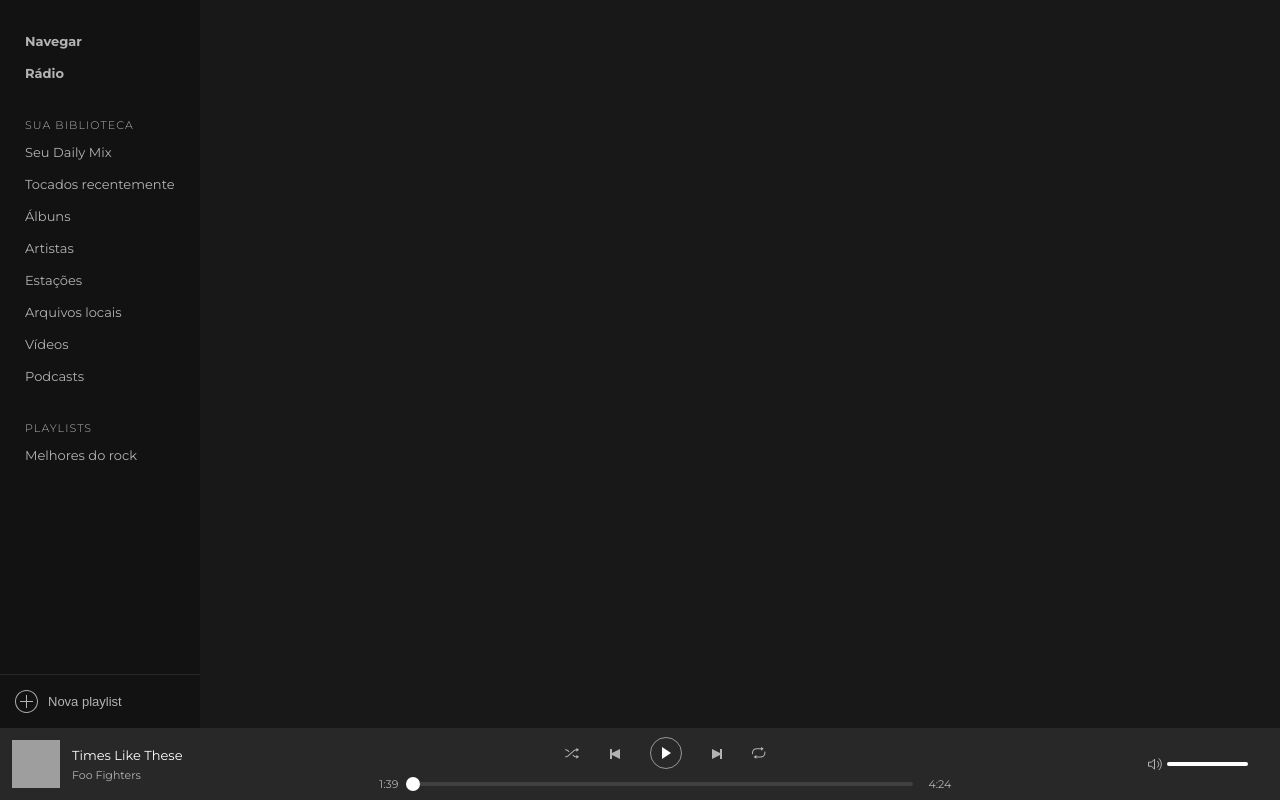
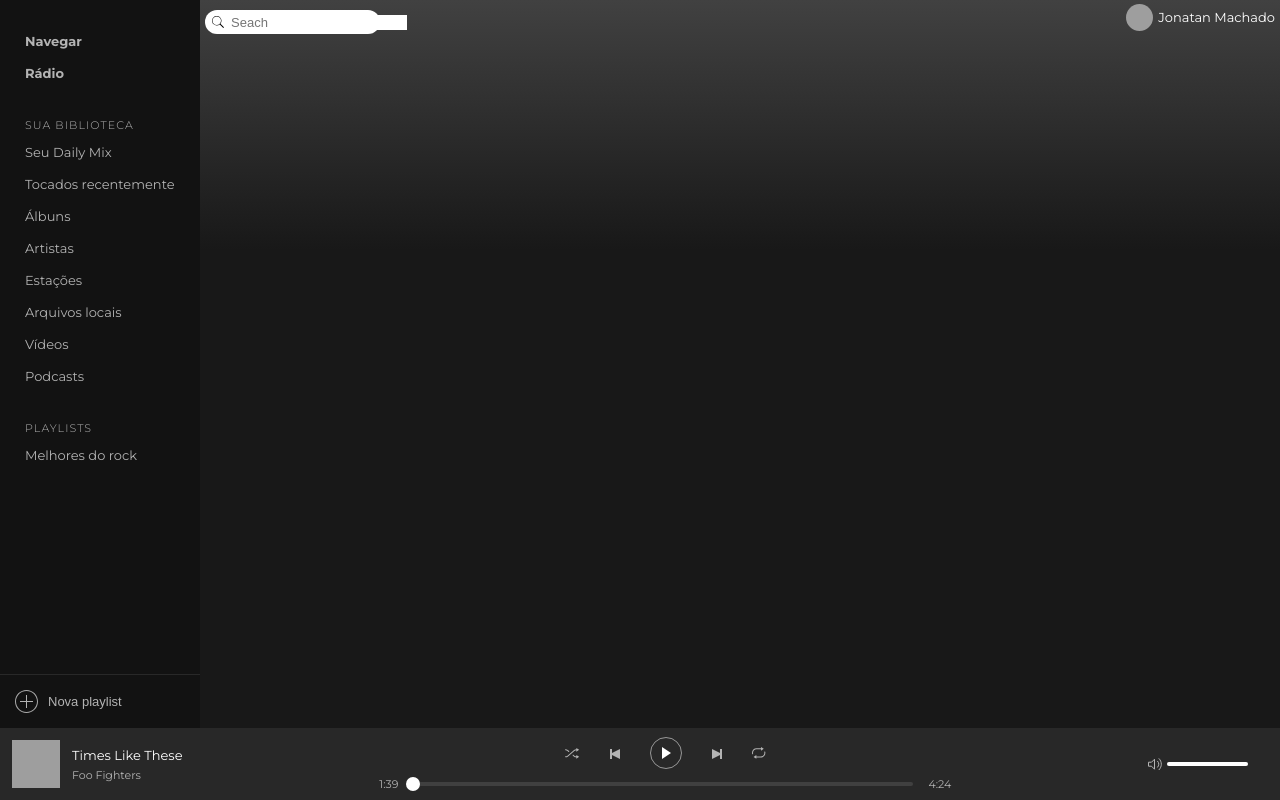
Before and after one commit to joninter/spotify-clone, a React (Create React App) app: page / in a window 1280 px wide. Built offline with nearby package versions, Linux system fonts and the light colour scheme; grey boxes are pictures that could not be loaded.

Commit message:
Estilização do Header.

```diff
--- a/src/App.js
+++ b/src/App.js
@@ -4,13 +4,17 @@ import GlobalStyle from './styles/global';
 
 import Sidebar from './Components/Sidebar/index';
 import Player from './Components/Player/index';
-import { Wrapper, Container } from './styles/components';
+import Header from './Components/Header';
+import { Wrapper, Container, Content } from './styles/components';
 
 const App = () => (
   <Wrapper>
     <GlobalStyle />
     <Container>
       <Sidebar />
+      <Content>
+        <Header />
+      </Content>
     </Container>
     <Player />
   </Wrapper>
--- /dev/null
+++ b/src/Components/Header/index.js
@@ -0,0 +1,16 @@
+import React from 'react';
+import { Container, Search, User } from './styles';
+
+const Header = () => (
+  <Container>
+    <Search>
+      <input placeholder="Seach" />
+    </Search>
+    <User>
+      <img src="https://avatars0.githubusercontent.com/u/38142909?v=4" alt="Avatar" />
+      Jonatan Machado
+    </User>
+  </Container>
+);
+
+export default Header;
--- /dev/null
+++ b/src/Components/Header/styles.js
@@ -0,0 +1,42 @@
+import styled from 'styled-components';
+
+import SearchIcon from '../../assets/images/search.svg';
+
+export const Container = styled.header`
+  display: flex;
+  align-items: center;
+  justify-content: space-between;
+  margin: 10 px 20px 0;
+`;
+
+export const Search = styled.div`
+  margin-left: 5px;
+  margin-top: 10px;
+  display: flex;
+  align-items: center;
+  border-radius: 12px;
+  height: 24px;
+  width: 175px;
+  padding: 6px 7px 6px 26px;
+  background: #fff url(${SearchIcon}) no-repeat 7px center;
+  input {
+    flex: 1;
+    font-size: 13px;
+    color: #121212;
+    border: 0;
+  }
+`;
+
+export const User = styled.div`
+  display: flex;
+  align-items: center;
+  font-size: 13px;
+  margin-right: 5px;
+
+  img {
+    width: 27px;
+    height: 27px;
+    border-radius: 50%;
+    margin-right: 5px;
+  }
+`;
--- a/src/styles/components.js
+++ b/src/styles/components.js
@@ -9,3 +9,14 @@ export const Container = styled.div`
   flex: 1;
   display: flex;
 `;
+
+export const Content = styled.div`
+  flex: 1;
+  display: flex;
+  flex-direction: column;
+
+  background: linear-gradient(to bottom, #414141 0%, #181818 100%), transparent;
+  background-size: 100% 250px, 100%;
+  background-repeat: no-repeat;
+  background-position: top;
+`;
```
